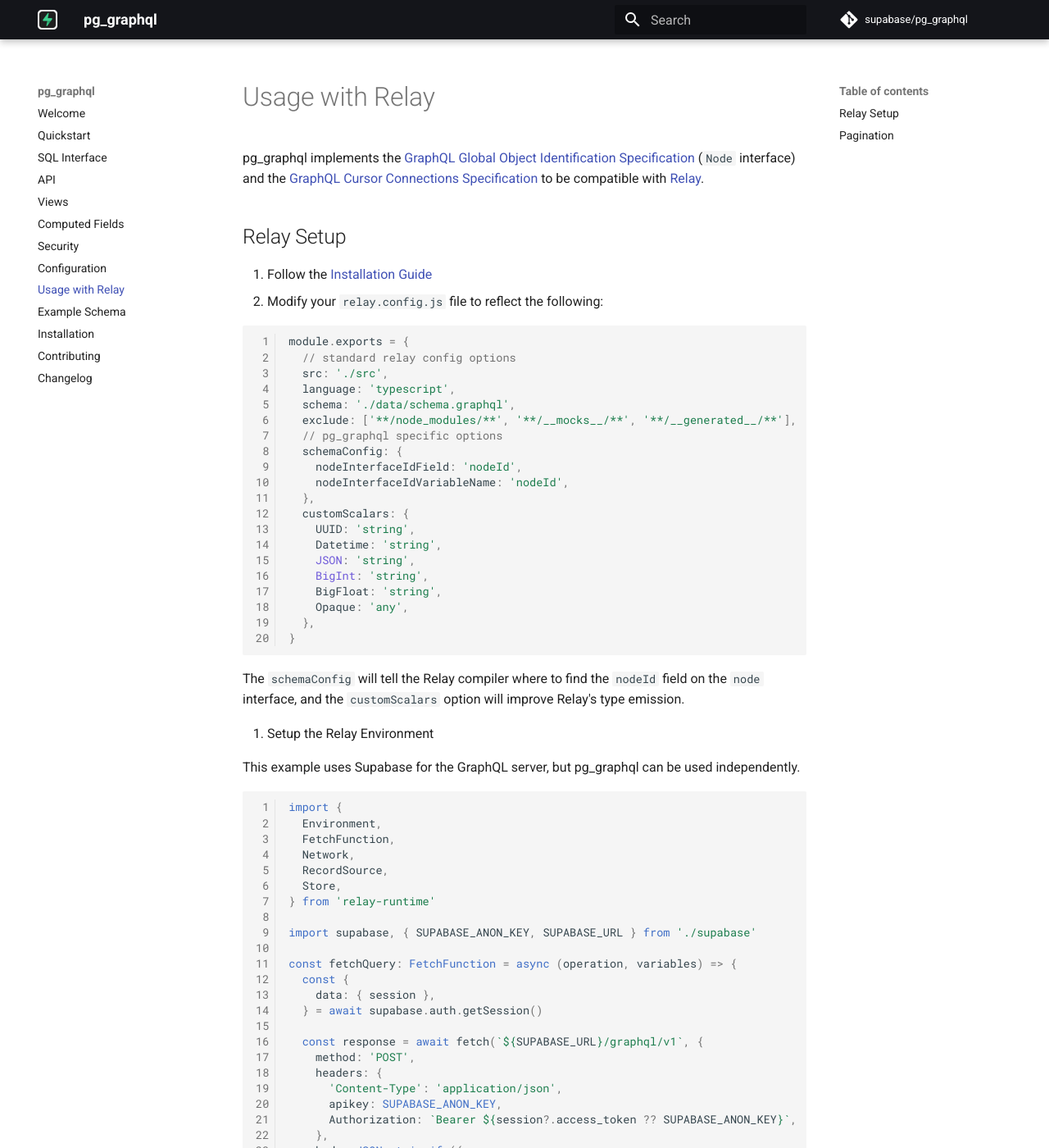
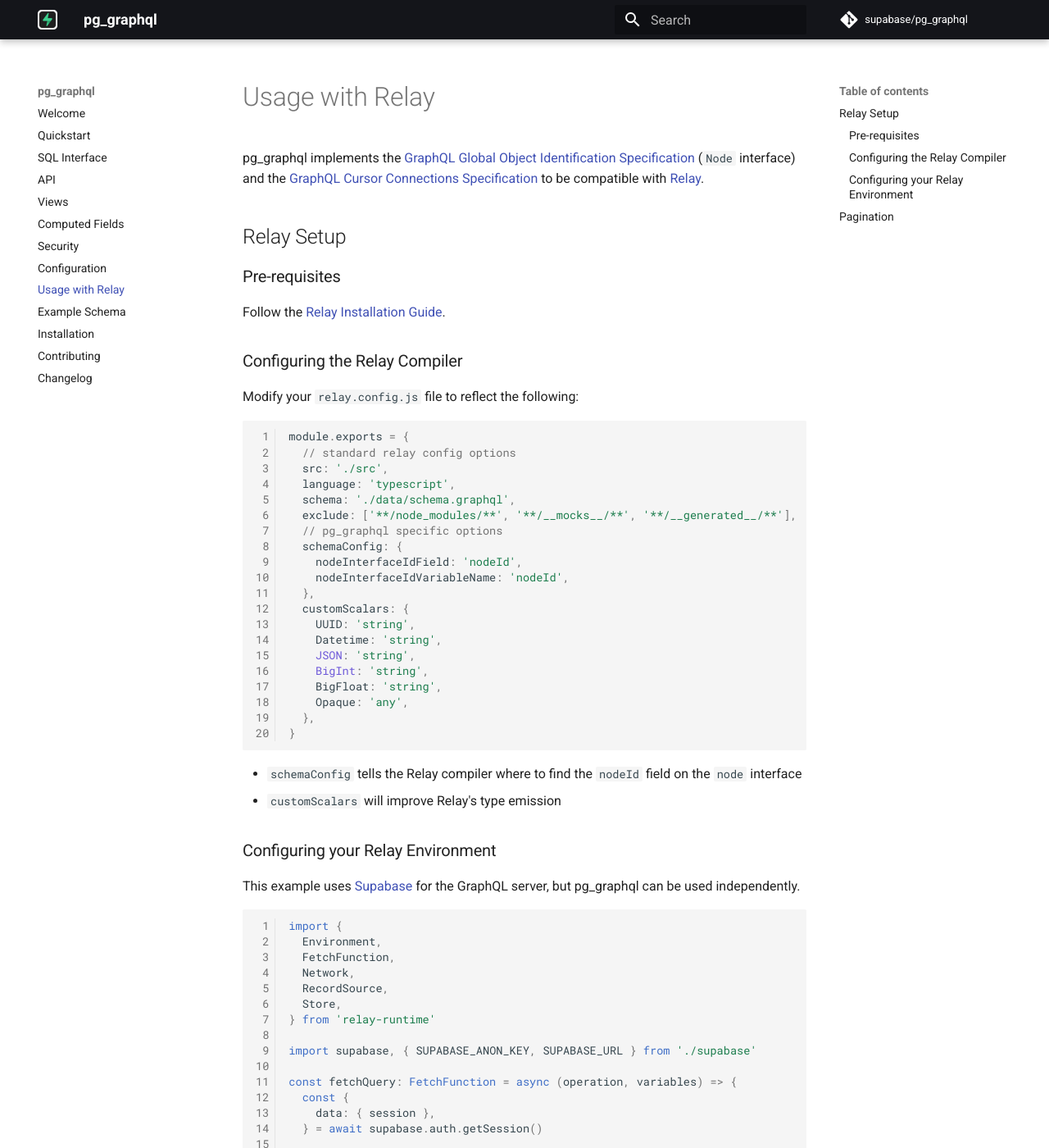
Before and after one commit to supabase/pg_graphql, an MkDocs documentation site: the page built from docs/usage_with_relay.md, in a window 1280 px wide and 1400 px high. Shown: the whole window at 82% size. Built offline with MkDocs 1.6.1 and Material for MkDocs 9.7.7, drawn with Linux system fonts in a browser that asks for light colours; comment, search, counter and statistics services are not loaded.

Commit message:
updates headings

````diff
--- a/docs/usage_with_relay.md
+++ b/docs/usage_with_relay.md
@@ -2,8 +2,11 @@
 
 ## Relay Setup
 
-1. Follow the [Installation Guide](https://relay.dev/docs/getting-started/installation-and-setup/)
-2. Modify your `relay.config.js` file to reflect the following:
+### Pre-requisites
+Follow the [Relay Installation Guide](https://relay.dev/docs/getting-started/installation-and-setup/).
+
+### Configuring the Relay Compiler
+Modify your `relay.config.js` file to reflect the following:
 
    ```javascript
    module.exports = {
@@ -28,11 +31,12 @@
    }
    ```
 
-   The `schemaConfig` will tell the Relay compiler where to find the `nodeId` field on the `node` interface, and the `customScalars` option will improve Relay's type emission.
+   - `schemaConfig` tells the Relay compiler where to find the `nodeId` field on the `node` interface
+   - `customScalars` will improve Relay's type emission
 
-3. Setup the Relay Environment
+### Configuring your Relay Environment
 
-   This example uses Supabase for the GraphQL server, but pg_graphql can be used independently.
+   This example uses [Supabase](https://supabase.com) for the GraphQL server, but pg_graphql can be used independently.
 
    ```typescript
    import {
````
